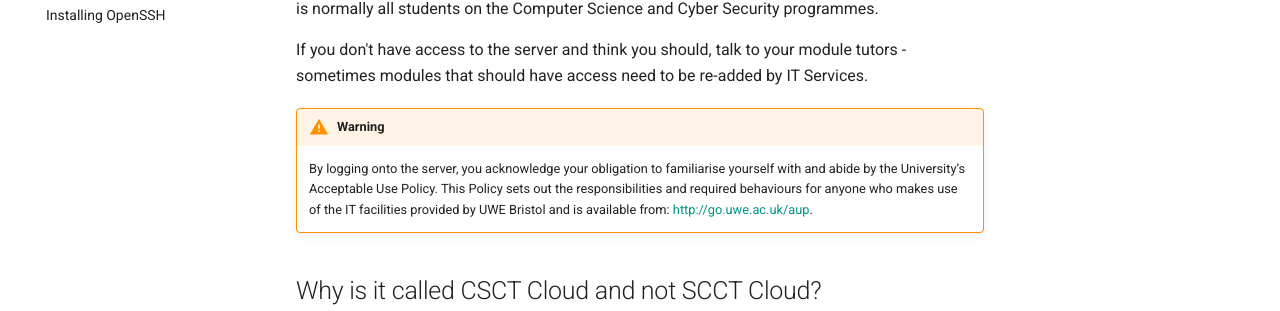
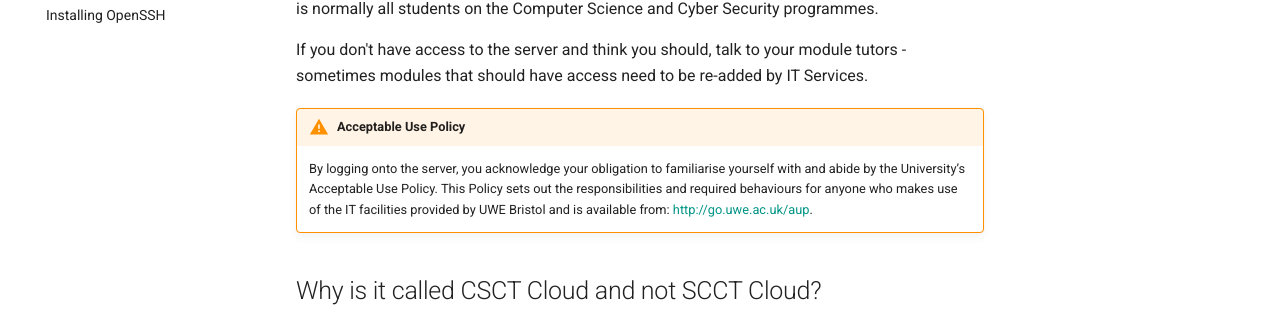
Before and after one commit to csctcloud/connect, an MkDocs documentation site: the page built from documentation/docs/index.md, in a window 1280 px wide and 955 px high. Shown: the part 419-730 px from the top of the window. Built offline with MkDocs 1.6.1 and Material for MkDocs 9.7.7, drawn with Linux system fonts in a browser that asks for light colours.

Commit message:
change block title

```diff
--- a/documentation/docs/index.md
+++ b/documentation/docs/index.md
@@ -8,7 +8,7 @@ Students taking a module that uses the server will automatically be given access
 
 If you don't have access to the server and think you should, talk to your module tutors - sometimes modules that should have access need to be re-added by IT Services.
 
-!!! warning
+!!! warning "Acceptable Use Policy"
     By logging onto the server, you acknowledge your obligation to familiarise yourself with and abide by the University’s Acceptable Use Policy. This Policy sets out the responsibilities and required behaviours for anyone who makes use of the IT facilities provided by UWE Bristol and is available from: [http://go.uwe.ac.uk/aup](http://go.uwe.ac.uk/aup).
 
 
```
